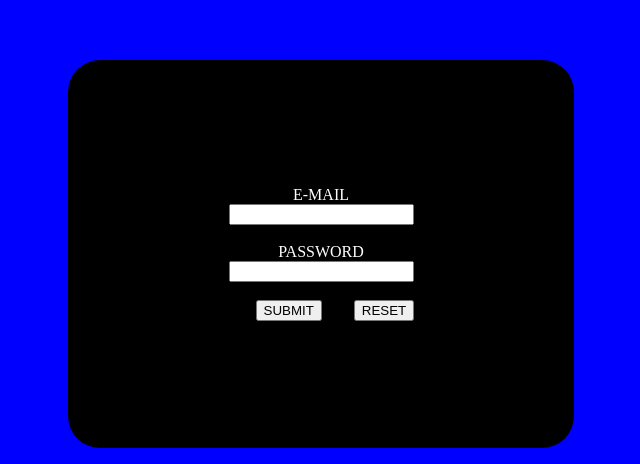
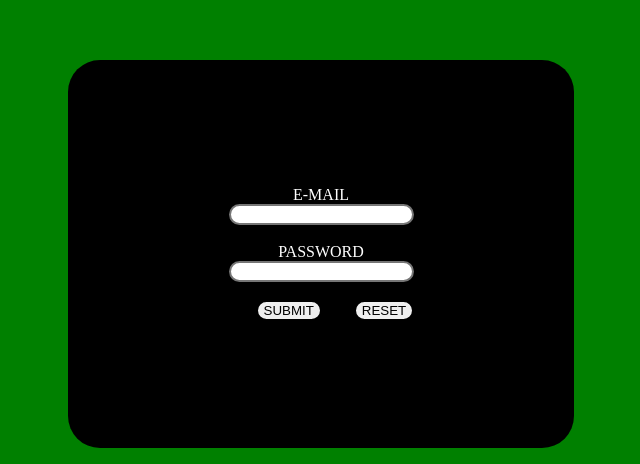
Before and after one commit to njaka337/jean_rene_web, a plain HTML site: page index.html in a window 1280 px wide. Shown: the part 509-973 px from the top of the page, without its empty margins (319-959 px from the left). Drawn offline with Linux system fonts and the light colour scheme.

Commit message:
Update portfolio.css

```diff
--- a/portfolio.css
+++ b/portfolio.css
@@ -1,5 +1,5 @@
 body{
-	background-color: blue;
+	background-color: green;
 }
 
 form{
@@ -7,3 +7,8 @@ form{
 	background-color: black;
 	color: white;
 }
+
+input{
+	border-radius: 1em;
+	border-style: double;
+}
```
